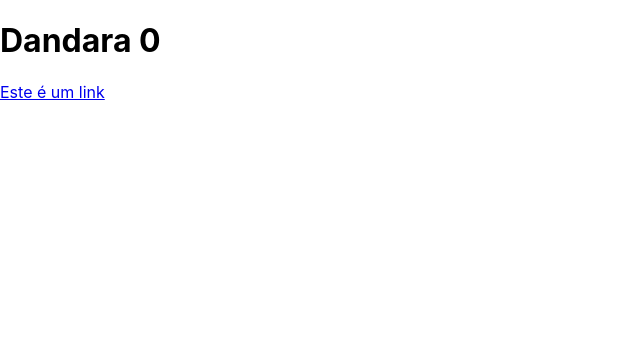
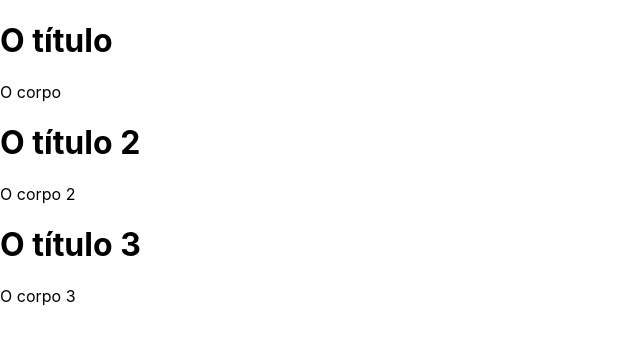
Before and after one commit to rdannog/react-project, a React (Create React App) app: page / in a window 1280 px wide. Shown: the top 340 px of the page, without its empty margins (0-640 px from the left). Built offline with nearby package versions, Linux system fonts and the light colour scheme.

Commit message:
state com arrays e objetos (método map)

```diff
--- a/src/App.js
+++ b/src/App.js
@@ -1,32 +1,36 @@
 import React from "react";
 
 export default class App extends React.Component{
-
   state = {
-      name: "Dandara",
-      counter: 0
+      posts:[
+        {
+          id: 1,
+          title: "O título",
+          body: "O corpo"
+        },
+        {
+          id: 2,
+          title: "O título 2",
+          body: "O corpo 2"
+        },
+        {
+          id: 3,
+          title: "O título 3",
+          body: "O corpo 3"
+        }
+      ]
     };
 
-  handleClick = () => {
-    const { name } = this.state;
-    this.setState({ name: "Rhayssa" })
-  }
-
-  handleClickLink = (event) => {
-    event.preventDefault();
-    const { counter } = this.state;
-    this.setState({
-      counter: counter + 1
-    })
-  }
-
   render() {
-    const { name, counter } = this.state;
-
+    const { posts } = this.state
     return(
       <div>
-       <h1 onClick={this.handleClick}>{name} {counter}</h1>
-       <a onClick={this.handleClickLink} href="https://github.com/">Este é um link</a>
+       {posts.map(posts =>(
+         <div>
+           <h1 key={posts.id}>{posts.title}</h1>
+           <p>{posts.body}</p>
+         </div>
+       ))}
       </div>
     )
   }
```
